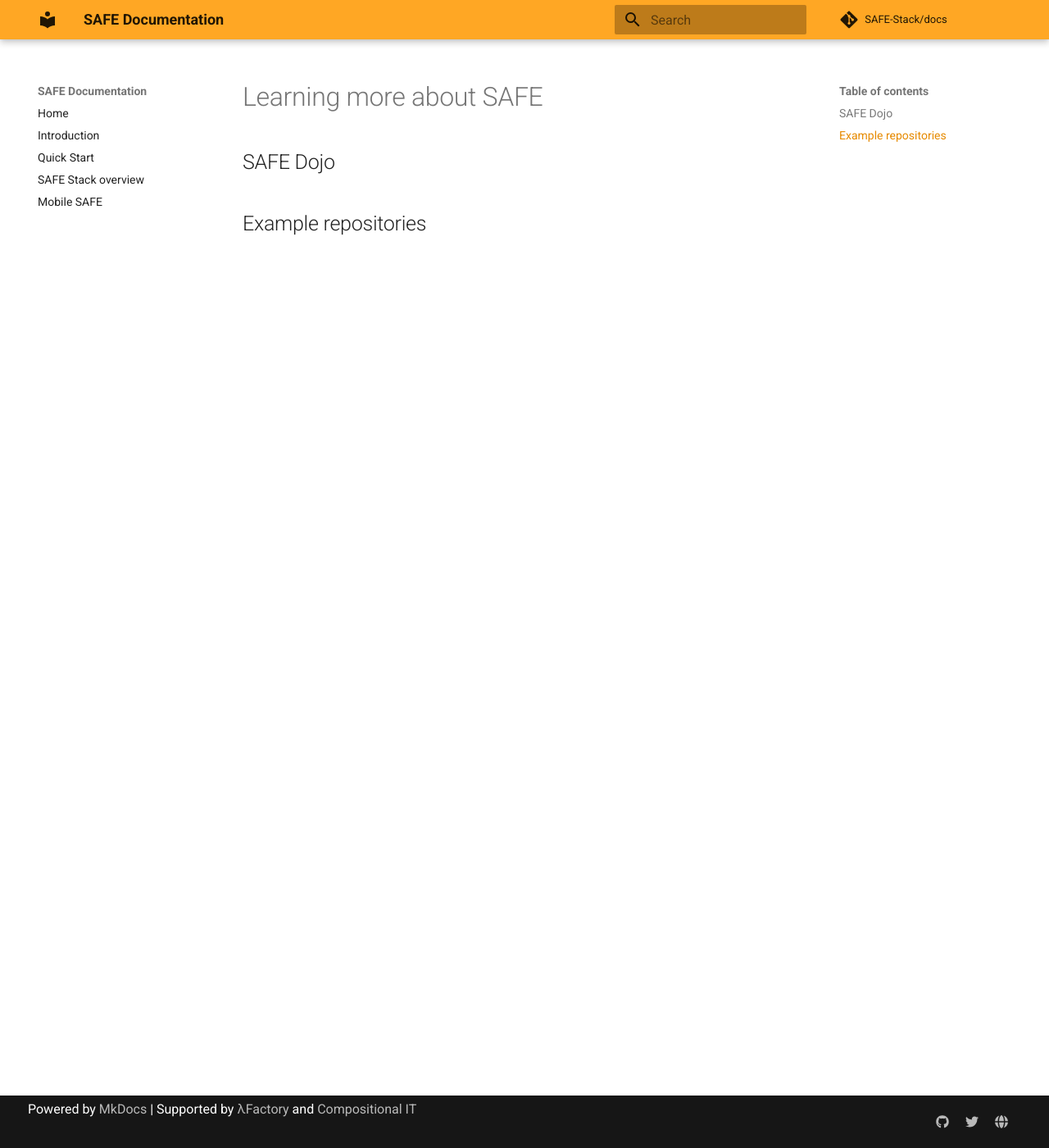
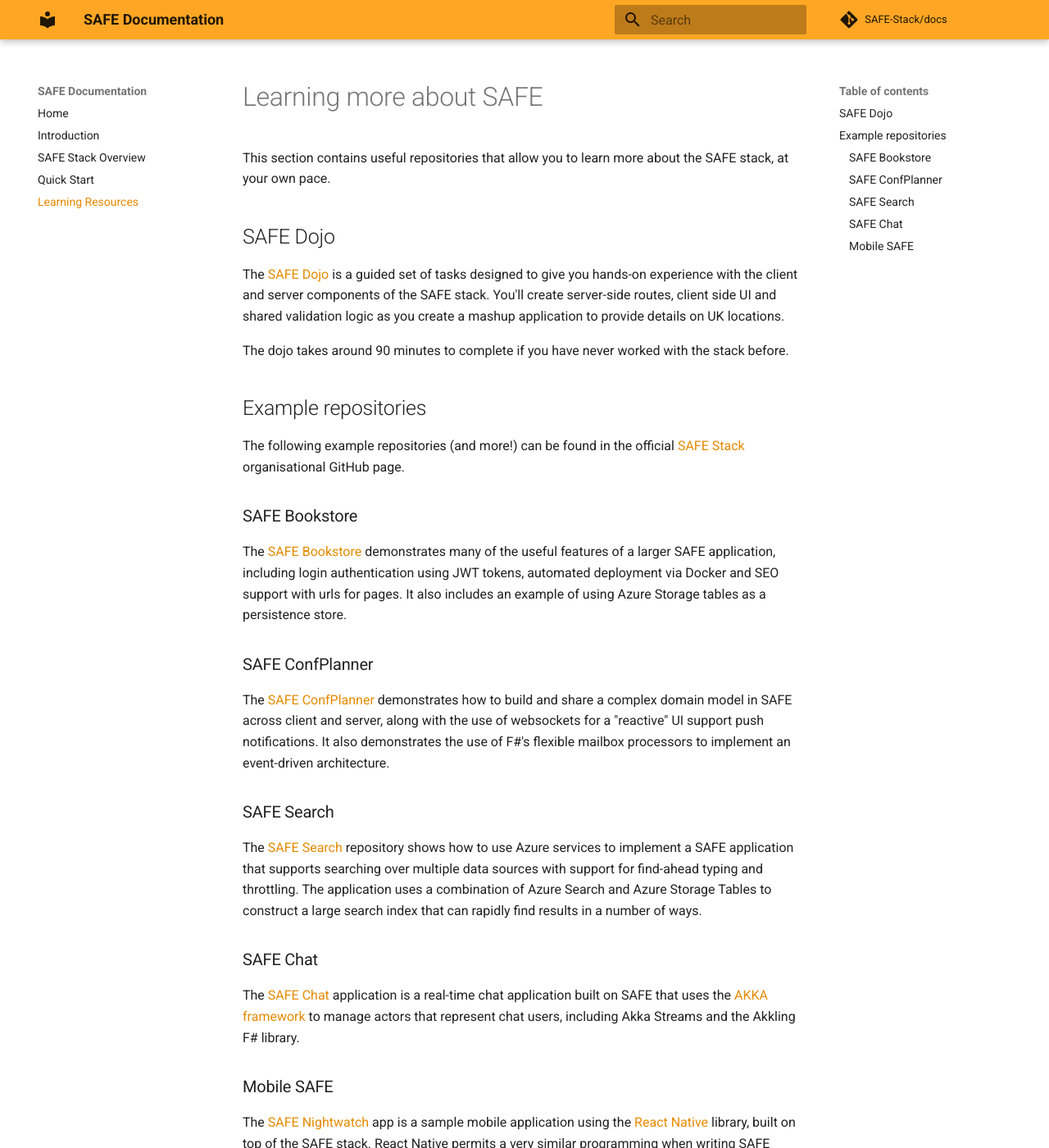
Before and after one commit to SAFE-Stack/docs, an MkDocs documentation site: the page built from docs/learning.md, in a window 1280 px wide and 1400 px high. Shown: the whole window at 82% size. Built offline with MkDocs 1.6.1 and Material for MkDocs 9.7.7, drawn with Linux system fonts in a browser that asks for light colours; comment, search, counter and statistics services are not loaded; old or Windows-style settings are respelled for this version of MkDocs; some of the changed text lies outside the part shown.

Commit message:
More docs

```diff
--- a/docs/learning.md
+++ b/docs/learning.md
@@ -1,5 +1,25 @@
 # Learning more about SAFE
+This section contains useful repositories that allow you to learn more about the SAFE stack, at your own pace.
 
 ## SAFE Dojo
+The [SAFE Dojo](https://github.com/CompositionalIT/SAFE-Dojo/) is a guided set of tasks designed to give you hands-on experience with the client and server components of the SAFE stack. You'll create server-side routes, client side UI and shared validation logic as you create a mashup application to provide details on UK locations.
+
+The dojo takes around 90 minutes to complete if you have never worked with the stack before.
 
 ## Example repositories
+The following example repositories (and more!) can be found in the official [SAFE Stack](https://github.com/SAFE-Stack) organisational GitHub page.
+
+### SAFE Bookstore
+The [SAFE Bookstore](https://github.com/SAFE-Stack/SAFE-BookStore) demonstrates many of the useful features of a larger SAFE application, including login authentication using JWT tokens, automated deployment via Docker and SEO support with urls for pages. It also includes an example of using Azure Storage tables as a persistence store.
+
+### SAFE ConfPlanner
+The [SAFE ConfPlanner](https://github.com/SAFE-Stack/SAFE-ConfPlanner) demonstrates how to build and share a complex domain model in SAFE across client and server, along with the use of websockets for a "reactive" UI support push notifications. It also demonstrates the use of F#'s flexible mailbox processors to implement an event-driven architecture.
+
+### SAFE Search
+The [SAFE Search](https://github.com/SAFE-Stack/SAFE-Search) repository shows how to use Azure services to implement a SAFE application that supports searching over multiple data sources with support for find-ahead typing and throttling. The application uses a combination of Azure Search and Azure Storage Tables to construct a large search index that can rapidly find results in a number of ways.
+
+### SAFE Chat
+The [SAFE Chat](https://github.com/SAFE-Stack/SAFE-Chat) application is a real-time chat application built on SAFE that uses the [AKKA framework](https://getakka.net/) to manage actors that represent chat users, including Akka Streams and the Akkling F# library.
+
+### Mobile SAFE
+The [SAFE Nightwatch](https://github.com/SAFE-Stack/SAFE-Nightwatch) app is a sample mobile application using the [React Native](https://facebook.github.io/react-native/) library, built on top of the SAFE stack. React Native permits a very similar programming when writing SAFE applications as browser applications, so the experience should be very familiar to you.
--- a/mkdocs.yml
+++ b/mkdocs.yml
@@ -26,6 +26,6 @@
 pages:
 - Home: 'index.md'
 - Introduction: 'intro.md'
+- SAFE Stack Overview : 'overview.md'
 - Quick Start: 'quickstart.md'
-- SAFE Stack overview : 'overview.md'
-- Mobile SAFE: 'mobile.md'
+- Learning Resources: 'learning.md'
```
Also changed, not shown: docs/intro.md (+2 -1 lines), docs/mobile.md (deleted, +0 -1 lines), docs/quickstart.md (+2 -2 lines).
